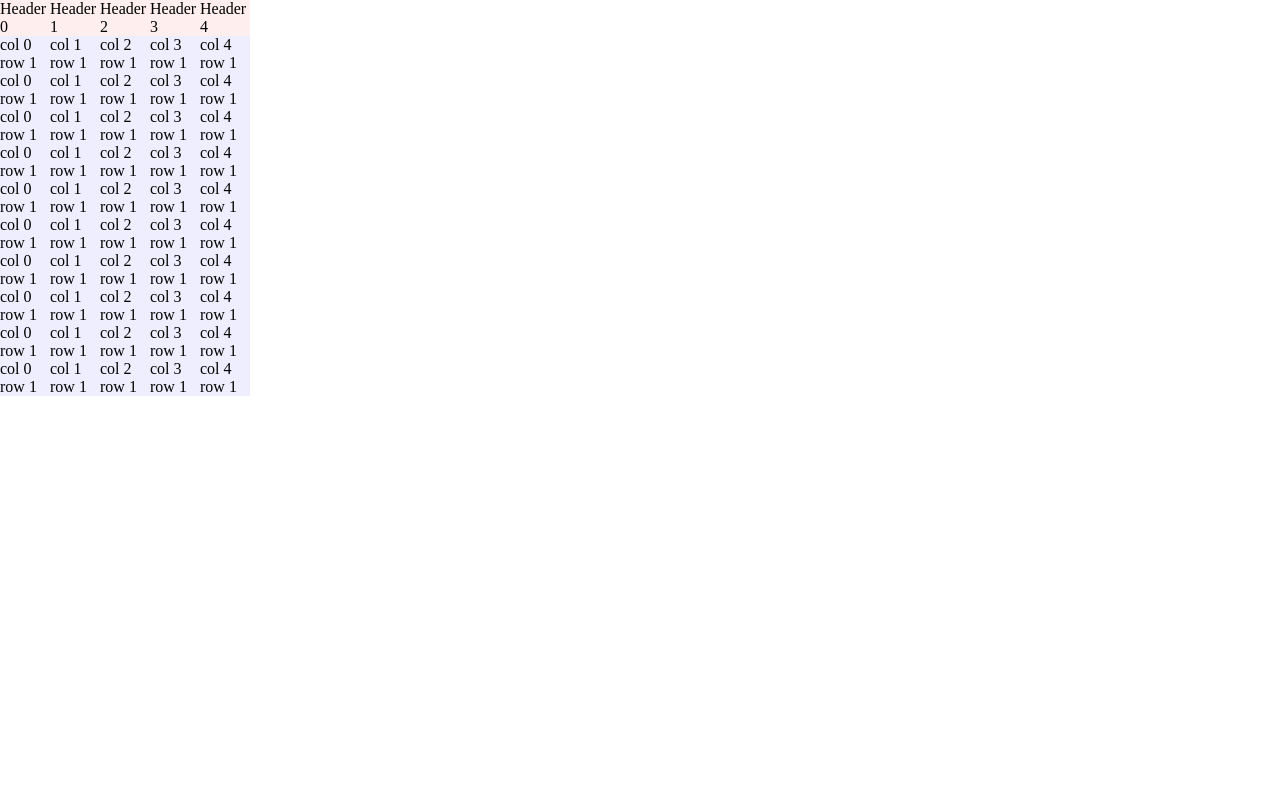
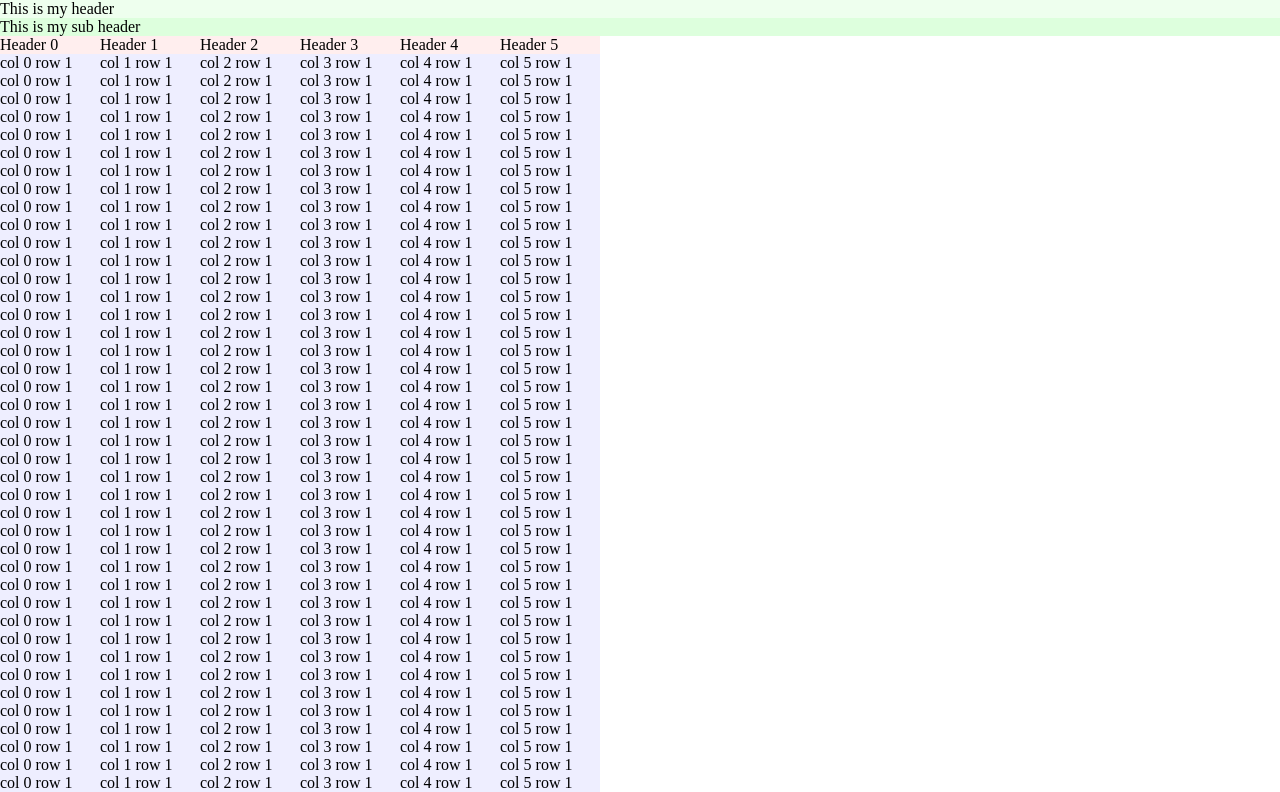
Before and after one commit to seitz4labs/scrolling, a React (Create React App) app: page / in a window 1280 px wide. Shown: the top 792 px of the page. Built offline with nearby package versions, Linux system fonts and the light colour scheme.

Commit message:
Add headers and bumped rows and cols to scroll

```diff
--- a/src/App.js
+++ b/src/App.js
@@ -5,7 +5,7 @@ function cols(n) {
   let a = [];
   for (let c = 0; c < n; c++) {
     a.push({
-      width: "50px",
+      width: "100px",
       header: "Header " + c,
       content: (row, i) => (
         <span>
@@ -25,11 +25,26 @@ function rows(n) {
 }
 
 export default function App() {
-  const famogo = cols(5);
+  const famogo = cols(6);
 
-  const migs = rows(10);
+  const migs = rows(100);
   return (
     <div>
+      <div
+        id="Migrations"
+        className="caramel-section"
+        style={{ backgroundColor: "#efe" }}
+      >
+        This is my header
+        <div
+          id="Migrations"
+          className="caramel-section"
+          style={{ backgroundColor: "#dfd" }}
+        >
+          This is my sub header
+        </div>
+      </div>
+
       <div id="Migrations" className="caramel-section">
         <div
           className="caramel-scrollablex"
```
